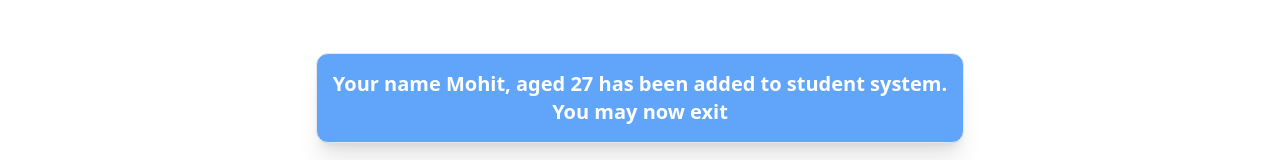
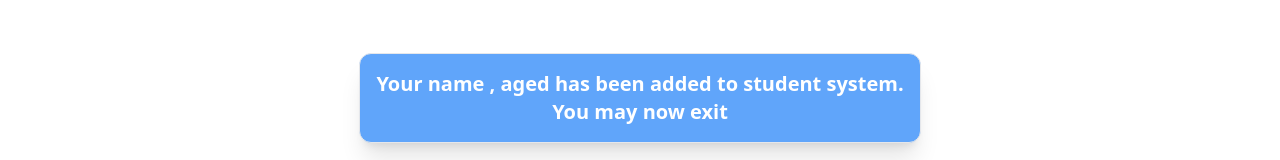
Before and after one commit to mohitrawat17/HappilyEver, a React (Create React App) app: page /summary in a window 1280 px wide. Shown: the part 519-679 px from the top of the page. Built offline with nearby package versions, Linux system fonts and the light colour scheme; what react-chatbot-kit would draw is missing.

Commit message:
state management

```diff
--- a/src/components/Body.js
+++ b/src/components/Body.js
@@ -1,13 +1,17 @@
 import React from 'react'
 import Header from './Header'
 import { Outlet } from 'react-router-dom'
+import { Provider } from 'react-redux'
+import store from '../redux/store'
 
 const Body = () => {
   return (
+    <Provider store={store}>
     <div>
       <Header/>
       <Outlet/>
     </div>
+    </Provider>
   )
 }
 
--- a/src/components/Home.js
+++ b/src/components/Home.js
@@ -1,9 +1,17 @@
-
-import { useState } from "react";
+import { useSelector } from 'react-redux'
+import { useEffect, useState } from "react";
 import { Link } from "react-router-dom";
+import Sessions from './Sessions';
 
 const Home = () => {
-    const[upcoming,setUpcoming]=useState(true);
+    const userName = useSelector(store => store.bot.names);
+    const userAge = useSelector(store => store.bot.ages);
+    const day = useSelector(store => store.slot.day);
+    const time = useSelector(store => store.slot.time)
+
+
+
+    const [upcoming, setUpcoming] = useState(true);
     return (
         <div className=" w-full h-full  flex flex-col ">
             <div className="w-full text-lg font-semibold bg-blue-300">
@@ -23,11 +31,11 @@ const Home = () => {
             {/* ---------- */}
 
             <div className="flex  mx-auto  border border-blue-300 my-8 rounded-2xl shadow-lg">
-                <div onClick={()=>setUpcoming(true)} className={`cursor-pointer ${upcoming ? "bg-blue-300 rounded-l-xl" : "bg-white rounded-l-2xl"}   p-2`} >
+                <div onClick={() => setUpcoming(true)} className={`cursor-pointer ${upcoming ? "bg-blue-300 rounded-l-xl" : "bg-white rounded-l-2xl"}   p-2`} >
                     Upcoming Sessions
                 </div>
 
-                <div onClick={()=>setUpcoming(false)} className={`cursor-pointer ${!upcoming ? "bg-blue-300 rounded-r-xl" : "bg-white rounded-r-2xl"}   p-2`}>
+                <div onClick={() => setUpcoming(false)} className={`cursor-pointer ${!upcoming ? "bg-blue-300 rounded-r-xl" : "bg-white rounded-r-2xl"}   p-2`}>
                     Completed Sessions
                 </div>
             </div>
@@ -39,36 +47,22 @@ const Home = () => {
                     <div className="flex gap-7 justify-center flex-wrap">
 
 
-           <div className="rounded-xl shadow-xl w-96 p-3 border-gray-100 border">
-                <div className="font-semibold pb-2">Meeting with Dr Jyoti</div>
-                <div className="text-green-500 pb-2">Online</div>
-                <div className="flex justify-between pb-2 w-2/4">
-                <div>8,May</div>
-                <div>11:00-11:30AM</div>
+                        {
+                            userName.length > 0 ?
+                                <Sessions name={userName[userName.length - 1]} age={userAge[userAge.length - 1]} day={day[day.length - 1]} time={time[time.length - 1]} />
+                                :
+                                <div className=' px-3 flex flex-col items-center h-60 rounded justify-center'>
+                                    <div className='text-xl mb-4'>Enter into Student Info System</div>
+                                    <Link to='bot' className=" text-xl bg-blue-300 px-[10px] shadow-lg shadow-gray-500 cursor-pointer rounded-lg py-1">
+                                        Enroll Now
+                                    </Link>
                                 </div>
-                <div className="flex justify-between">
-                   <h3 className="text-gray-600">Reschedule</h3>
-                   <h3 className="text-red-600">Cancel</h3>
-                   <button className="bg-green-600 py-1 px-2 text-white rounded-lg" onClick={()=>alert("Meeting not started yet.")}>Join Meeting</button>
-                </div>
-           </div>
+                        }
 
-           <div className="rounded-xl shadow-xl w-96 p-3 border-gray-100 border">
-                <div className="font-semibold pb-2">Meeting with Dr Jyoti</div>
-                <div className="text-green-500 pb-2">Online</div>
-                <div className="flex justify-between pb-2 w-2/4">
-                <div>8,May</div>
-                <div>11:00-11:30AM</div>
-                </div>
-                <div className="flex justify-between">
-                   <h3 className="text-gray-600">Reschedule</h3>
-                   <h3 className="text-red-600">Cancel</h3>
-                   <button className="bg-green-600 py-1 px-2 text-white rounded-lg" onClick={()=>alert("Meeting not started yet.")}>Join Meeting</button>
-                </div>
-           </div>
+
                     </div>
                     :
-           <div>Completed</div>
+                    <div className='flex justify-center items-center'>You have not completed sessions yet</div>
             }
 
 
@@ -76,9 +70,7 @@ const Home = () => {
 
             {/* ----- */}
 
-<Link to='bot' className=" text-4xl bg-blue-300 px-[10px] shadow-lg shadow-gray-500 cursor-pointer rounded-full pb-1 fixed left-3/4 top-3/4 mt-24 ml-56">
-    +
-</Link>
+
 
         </div>
     );
--- /dev/null
+++ b/src/components/Sessions.js
@@ -0,0 +1,22 @@
+import React from 'react'
+
+const Sessions = ({name,age,day,time}) => {
+  return (
+    <div className="rounded-xl shadow-xl w-96 p-3 border-gray-100 border">
+                <div className="font-semibold pb-2">Name : {name}</div>
+                <div className="font-semibold pb-2">Age : {age}</div>
+                <div className="text-green-500 pb-2">Online</div>
+                <div className="flex justify-between pb-2 w-2/4">
+                <div>{day}</div>
+                <div>{time}</div>
+                </div>
+                <div className="flex justify-between">
+                   <h3 className="text-gray-600">Reschedule</h3>
+                   <h3 className="text-red-600">Cancel</h3>
+                   <button className="bg-green-600 py-1 px-2 text-white rounded-lg" onClick={()=>alert("Meeting not started yet.")}>Join Meeting</button>
+                </div>
+           </div>
+  )
+}
+
+export default Sessions
--- a/src/components/Summary.js
+++ b/src/components/Summary.js
@@ -1,13 +1,20 @@
 import React from 'react'
+import { useSelector } from 'react-redux'
 import { Link } from 'react-router-dom'
 
 const Summary = () => {
+  const userName=useSelector(store=>store.bot.names);
+  const userAge=useSelector(store=>store.bot.ages);
+  const day=useSelector(store=>store.slot.day);
+  const time=useSelector(store=>store.slot.time)
+
   return (
     <div className='sha mt-64  flex flex-col justify-center items-center'>
       <div className='flex items-center flex-col text-xl font-semibold border p-4 rounded-xl shadow-xl bg-blue-400 text-white'>
-      <div>Your name Mohit, aged 27 has been added to student system.</div>
+      <div>Your name {userName[userName.length-1]}, aged {userAge[userAge.length-1]} has been added to student system.</div>
       <Link to='/' className='cursor-pointer'>You may now exit</Link>
       </div>
+
     </div>
   )
 }
--- a/src/components/bot/Messageparser.js
+++ b/src/components/bot/Messageparser.js
@@ -1,20 +1,26 @@
-import React from 'react';
+import React, { useState } from 'react';
+import {addName,addAge } from '../../redux/botSlice';
+import { useDispatch } from 'react-redux';
 
 const Messageparser = ({ children, actions }) => {
+
+  const dispatch=useDispatch();
+
 
   const parseName = (name) => {
     //name = data we will send
     if (name==parseInt(name)) {
       //age
+      dispatch(addAge(name));
       actions.handleFinal();
     }
     else{
       //name
+     dispatch(addName(name))
       actions.handleAge();
     }
 
   };
-
 
 
   return (
--- a/src/components/bot/SessionType.js
+++ b/src/components/bot/SessionType.js
@@ -1,6 +1,10 @@
 import { useState } from "react";
+import { useDispatch } from "react-redux";
+import { addSlot, addTime } from "../../redux/slotSlice";
 
 const SessionType = (props) => {
+  const dispatch=useDispatch();
+
   const [flag, setFlag] = useState(false)
   const[time,setTime]=useState(true)
 
@@ -27,19 +31,20 @@ const SessionType = (props) => {
   ]
 
 
-  const handleSlots=()=>{
+  const handleSlots=(timeSlot)=>{
     props.actions.handleSlot();
     setFlag(false)
     setTime(false)
+    dispatch(addTime(timeSlot))
   }
 
-  const handler=()=>{
-
+  const handler=(day)=>{
+    dispatch(addSlot(day))
      setFlag(true)
   }
 
   const buttonsMarkup = sessionType.map((option) => (
-    <button key={option.id} onClick={handler} className="m-2 rounded-lg px-2 py-1 border border-blue-400 text-blue-400 text-center">
+    <button key={option.id} onClick={()=>handler(option.text)} className="m-2 rounded-lg px-2 py-1 border border-blue-400 text-blue-400 text-center">
       {option.text}
     </button>
   ));
@@ -52,7 +57,7 @@ const SessionType = (props) => {
       {flag && <div>
          <h3>MORNING</h3>
         {morning.map((val) => (
-          <button key={val.id} onClick={handleSlots} className="m-2 w-24 rounded-lg px-2 py-1 border border-blue-400 text-blue-400 text-center">
+          <button key={val.id} onClick={()=>handleSlots(val.slot)} className="m-2 w-24 rounded-lg px-2 py-1 border border-blue-400 text-blue-400 text-center">
             {val.slot}
           </button>
         ))}
@@ -62,7 +67,7 @@ const SessionType = (props) => {
       {flag && <div>
         <h3>NOON</h3>
         {noon.map((val) => (
-          <button key={val.id} onClick={handleSlots} className="m-2 w-24 rounded-lg px-2 py-1 border border-blue-400 text-blue-400 text-center">
+          <button key={val.id} onClick={()=>handleSlots(val.slot)} className="m-2 w-24 rounded-lg px-2 py-1 border border-blue-400 text-blue-400 text-center">
             {val.slot}
           </button>
         ))}
--- /dev/null
+++ b/src/redux/botSlice.js
@@ -0,0 +1,20 @@
+import { createSlice } from "@reduxjs/toolkit";
+
+const botSlice=createSlice({
+    name:"bot",
+    initialState:{
+        names:[],
+        ages:[]
+    },
+    reducers:{
+        addName:(state,action)=>{
+            state.names.push(action.payload);
+        },
+        addAge:(state,action)=>{
+            state.ages.push(action.payload);
+        }
+    }
+})
+
+export const{addName,addAge}=botSlice.actions
+export default botSlice.reducer
--- /dev/null
+++ b/src/redux/slotSlice.js
@@ -0,0 +1,20 @@
+import { createSlice } from "@reduxjs/toolkit";
+
+const slotSlice=createSlice({
+    name:"slot",
+    initialState:{
+        day:[],
+        time:[]
+    },
+    reducers:{
+        addSlot:(state,action)=>{
+            state.day.push(action.payload)
+        },
+        addTime:(state,action)=>{
+            state.time.push(action.payload)
+        }
+    }
+})
+
+export const{addSlot,addTime}=slotSlice.actions
+export default slotSlice.reducer
--- /dev/null
+++ b/src/redux/store.js
@@ -0,0 +1,14 @@
+import botSlice from "./botSlice";
+import slotSlice from "./slotSlice";
+
+const { configureStore } = require("@reduxjs/toolkit");
+
+const store=configureStore({
+    //slices
+    reducer:{
+       bot:botSlice,
+       slot:slotSlice
+    }
+})
+
+export default store;
```
Lines whose indentation alone changed are shown as unchanged.
